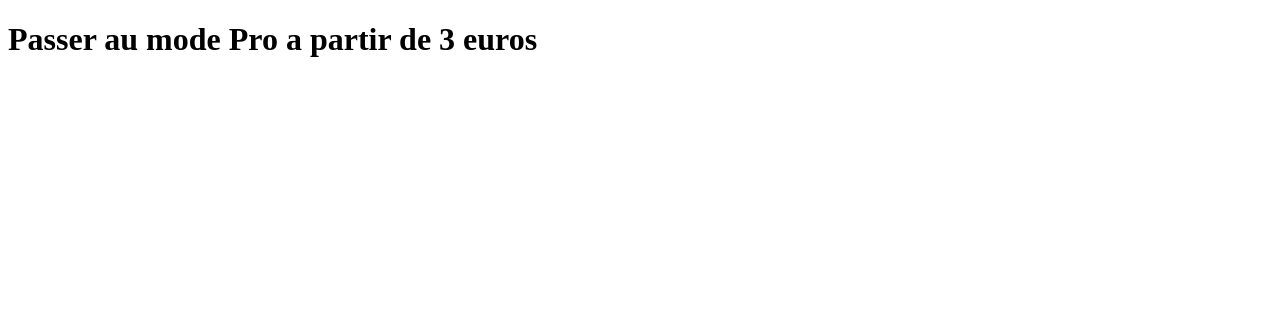
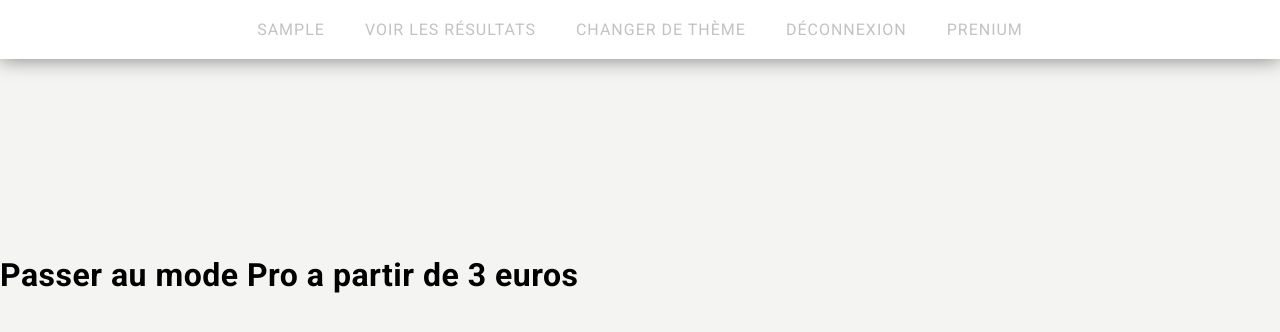
Before and after one commit to paulJupilliat/PHP_QUIZ, a PHP site: page /index.php?action=paypal in a window 1280 px wide. Shown: the top 332 px of the page. Run offline with PHP 8.4, Linux system fonts and the light colour scheme; the visitor is signed in with stand-in values (Sample User, id 1); data comes from the database, SQL or seed files in the repository; some libraries are stand-ins or nearby versions.

Commit message:
inscription fait

```diff
--- a/html/templates/login.php
+++ b/html/templates/login.php
@@ -36,7 +36,7 @@
             <label>Entrer ton pseudo !</label>
             <input type="text" name="name" value="" placeholder="pseudo" required>
             <label> Entre ton mdp !</label>
-            <input type="text" name="mdp" placeholder="mot de passe" required>
+            <input type="password" name="mdp" placeholder="mot de passe" required>
             <button type="submit" class="style_btn"> Enregistrer</button>
         </form>
     </section>
--- a/html/templates/menu.php
+++ b/html/templates/menu.php
@@ -33,6 +33,13 @@ require_once('controllers/controller.php');
             <a class="navbar_elem" href="index.php?action=login"> Connexion</a>
         <?php } ?>
         <a href="index.php?action=paypal">Prenium</a>
+        <?php
+        // si personne n'est connecté
+        if (!isset($_SESSION['pseudo'])) {
+            echo '<a class="navbar_elem" href="index.php?action=signup"> Inscription</a>';
+        }
+
+        ?>
     </ul>
 
 
--- a/html/templates/paypal.php
+++ b/html/templates/paypal.php
@@ -3,6 +3,7 @@ session_start();
 ini_set('display_errors', 1);
 ini_set('display_startup_errors', 1);
 error_reporting(E_ALL);
+include('menu.php');
 
 ?>
 
@@ -20,7 +21,7 @@ error_reporting(E_ALL);
 
 <body>
 
-  <div class="container">
+  <div class="container" style="margin-top: 20vw;">
 
     <div class="left">
       <div class="product-pic">
```
